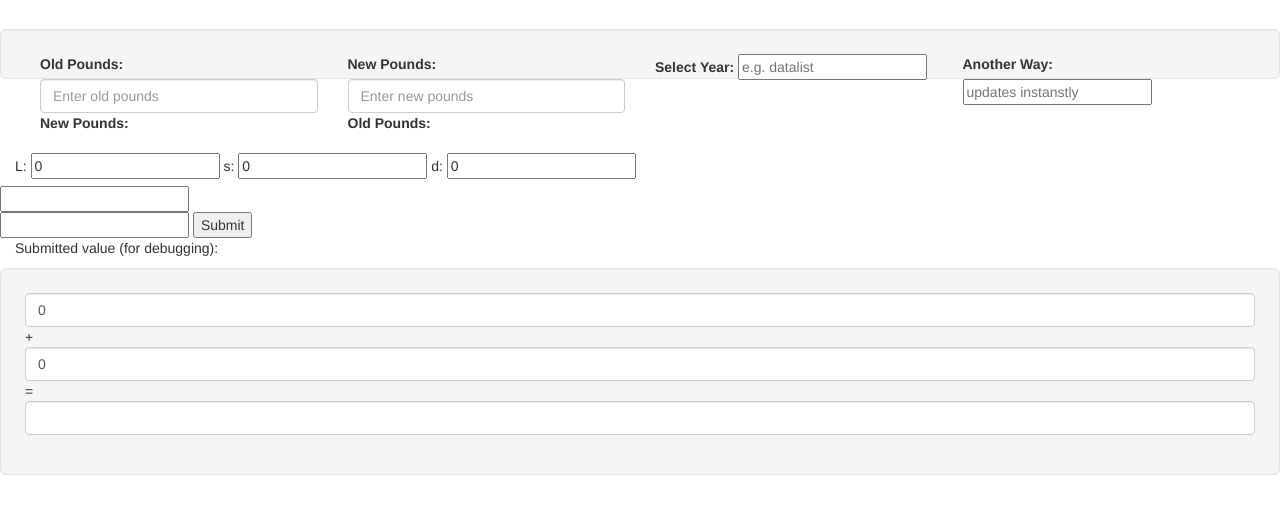
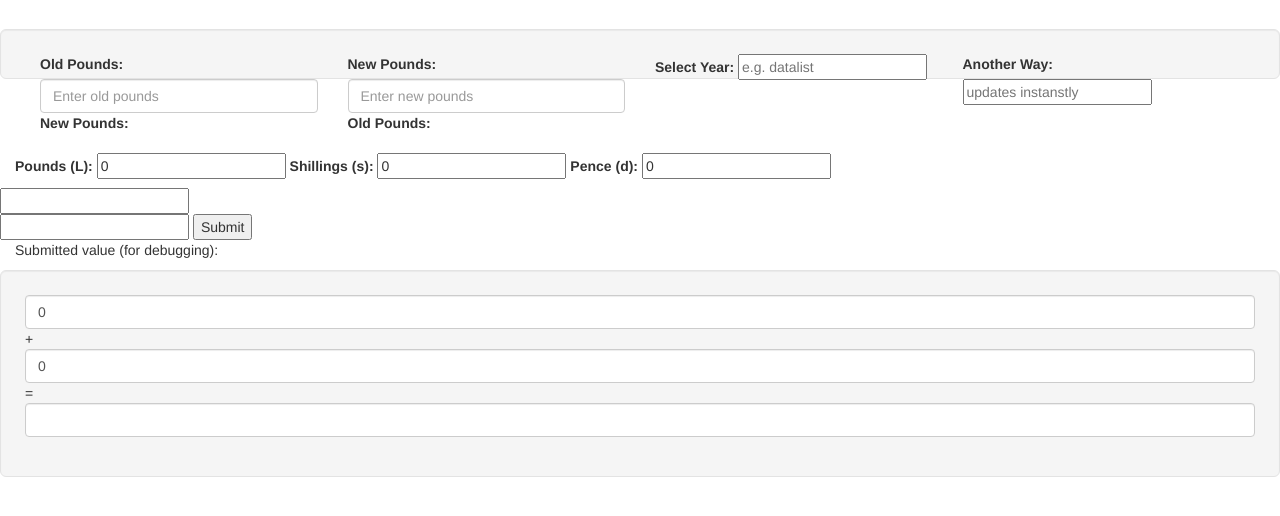
Before and after one commit to BeastNeedsMoreTorque/railheadcode, a React app: page oldpounds.html in a window 1280 px wide. Shown: the part 246-762 px from the top of the page. Built offline with nearby package versions, Linux system fonts and the light colour scheme.

Commit message:
added more to form

```diff
--- a/oldpounds.html
+++ b/oldpounds.html
@@ -60,10 +60,20 @@
         <!-- Using a form and output -->
         <div class="row">
             <div class="col-sm-8">
-                <form onsubmit="return false" oninput="myFunction()">
-                    <span>L: </span><input id="pounds" type="number" value="0" min="0" placeholder="Enter Pounds">
-                    <span>s: </span><input id="shillings" type="number" value="0" min="0" placeholder="Enter shillings">
-                    <span>d: </span><input id="pence" type="number" value="0" min="0" placeholder="Enter pence">
+                <form class="form-inline" onsubmit="return false" oninput="myFunction()">
+                    <div class="form-group">
+                        <label for="pounds"><span>Pounds (L): </span></label>
+                        <input id="pounds" type="number" value="0" min="0" placeholder="Enter Pounds">
+                    </div>
+                    <div class="form-group">
+                        <label for="shillings"> <span>Shillings (s): </span></label>
+                        <input id="shillings" type="number" value="0" min="0" placeholder="Enter shillings">
+                    </div>
+                    <div class="form-group">
+                        <label for="pence"> <span>Pence (d): </span></label>
+                        <input id="pence" type="number" value="0" min="0" placeholder="Enter pence">
+                    </div>
+                    <!--<div class="form-group"></div>-->
                     <output name="output" for="pounds shillings pence"></output>
                 </form>
             </div>
```
